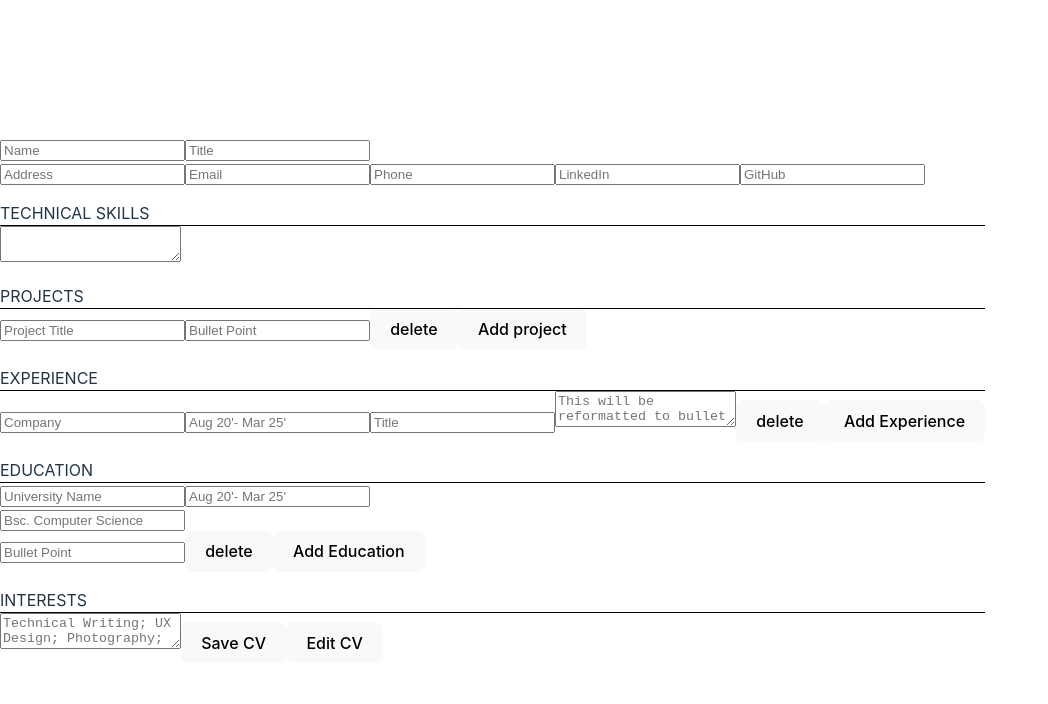
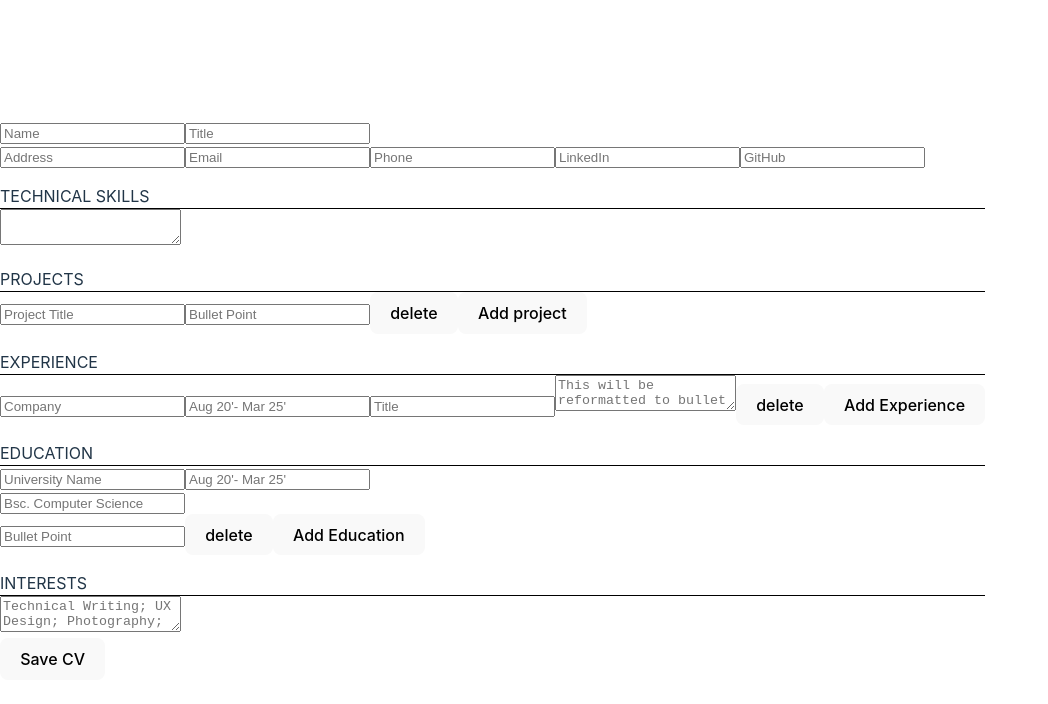
Before and after one commit to Eveieve/CV-builder, a React (Vite) app in the folder vite-project/: page / in a window 1280 px wide. Shown: the top 704 px of the page, without its empty margins (0-1048 px from the left). Built offline with nearby package versions, Linux system fonts and the light colour scheme.

Commit message:
enable toggle Save CV button

```diff
--- a/vite-project/src/App.jsx
+++ b/vite-project/src/App.jsx
@@ -223,18 +223,21 @@ function App() {
     console.log(state);
   }
 
-  function handleSaveCV(e) {
-    // onClick, this function fires
-    // add className 'hidden' to button elements when clicked
-    let buttons = document.getElementsByTagName("button");
-    console.log(buttons);
-    console.log(buttons[0]);
-    // buttons is a a HTML collection
-    let btnsArr = [...buttons];
-    console.log(btnsArr);
-    //buttons.className = "hidden";
-    btnsArr.map((btn) => (btn.className = "hidden"));
+  // changes the text to 'Edit CV' at the end
+  function toggleSaveCV(e) {
+    e.target.classList.toggle("editing");
+    if (e.target.className === "editing") {
+      e.target.textContent = "Save CV";
+      // let buttons = document.getElementsByTagName("button");
+      // let btnsArr = [...buttons];
+      // btnsArr.map((btn) => (btn.className = "hidden"));
+    } else e.target.textContent = "Edit CV";
   }
+
+  // function handleEditCV(e) {
+
+  //   e.target.textContent = "Save CV"
+  // }
   return (
     <>
       <form onSubmit={handleSubmit}>
@@ -274,10 +277,9 @@ function App() {
           value={state.interests}
           placeholder="Technical Writing; UX Design; Photography; Baking"
         />
-        <button type="submit" onClick={handleSaveCV}>
+        <button type="submit" className="editing" onClick={toggleSaveCV}>
           Save CV
         </button>
-        <button type="button">Edit CV</button>
       </form>
     </>
   );
--- a/vite-project/src/index.css
+++ b/vite-project/src/index.css
@@ -73,3 +73,8 @@ button:focus-visible {
 button.hidden {
   display:none;
 }
+
+
+.editing {
+  display: flex;
+}
```
